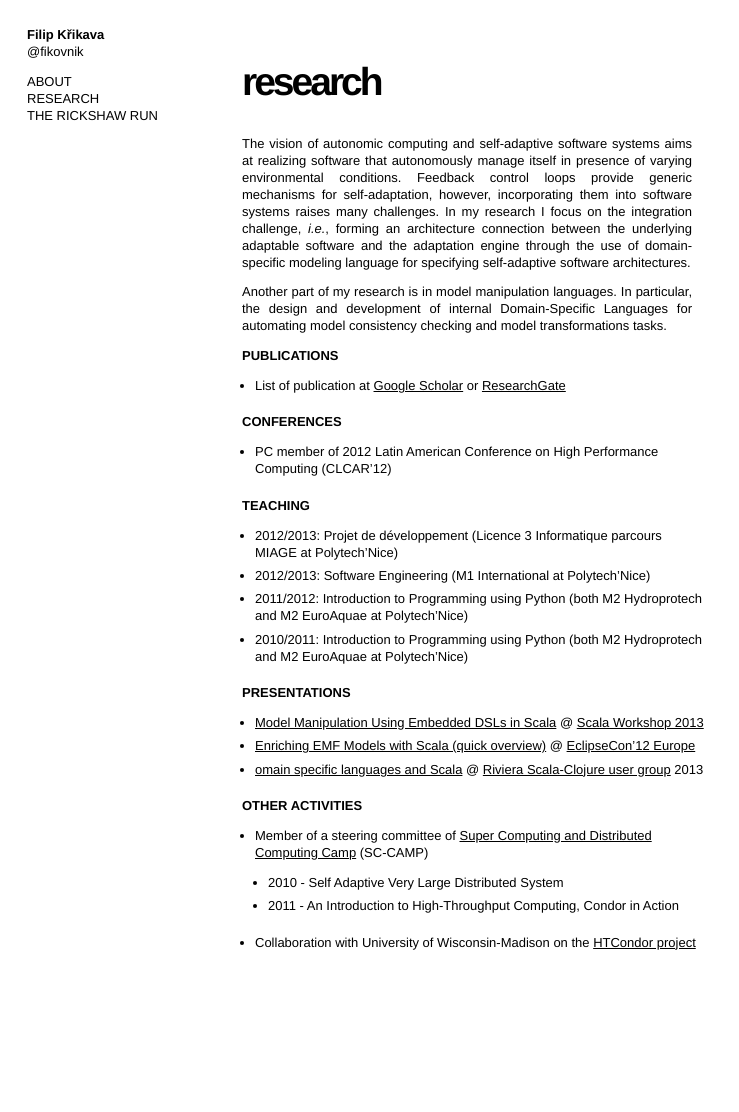
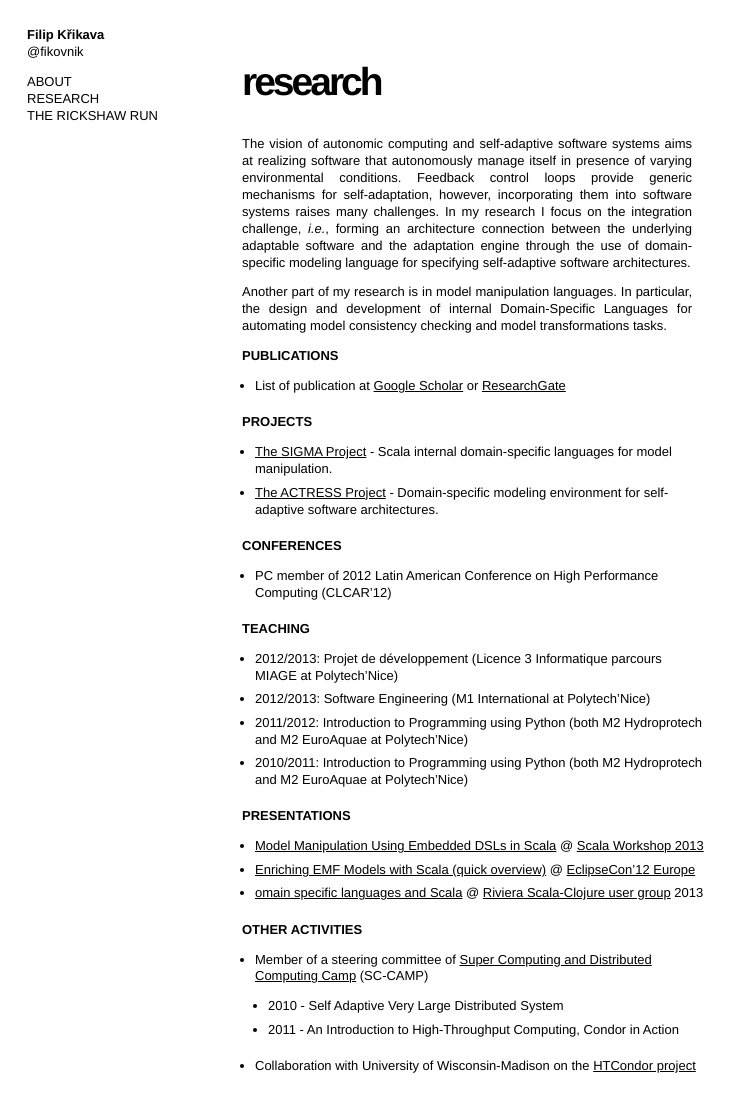
Before and after one commit to fikovnik/fikovnik.github.com, a Jekyll site: the page built from _posts/exhibit/0001-01-02-research.md, in a window 1280 px wide and 1120 px high. Shown: the top 1112 px of the window, without its empty margins (0-739 px from the left). Built offline with Jekyll 4.4.1, drawn with Linux system fonts in a browser that asks for light colours.

Commit message:
Added projects links

```diff
--- a/_posts/exhibit/0001-01-02-research.md
+++ b/_posts/exhibit/0001-01-02-research.md
@@ -1,7 +1,7 @@
 ---
+category: exhibit
+layout: default
 published: true
-layout: default
-category: exhibit
 section: root
 permalink: research/
 title: research
@@ -17,6 +17,11 @@ In particular, the design and development of internal Domain-Specific Languages
 ## PUBLICATIONS
 
 * List of publication at [Google Scholar](http://scholar.google.co.kr/citations?hl=en&user=r_GmitIAAAAJ) or [ResearchGate](https://www.researchgate.net/profile/Filip_Krikava/publications/)
+
+## PROJECTS
+
+* [The SIGMA Project](http://fikovnik.net/Sigma/) - Scala internal domain-specific languages for model manipulation.
+* [The ACTRESS Project](http://fikovnik.net/Actress/) - Domain-specific modeling environment for self-adaptive software architectures.
 
 ## CONFERENCES
 
```
